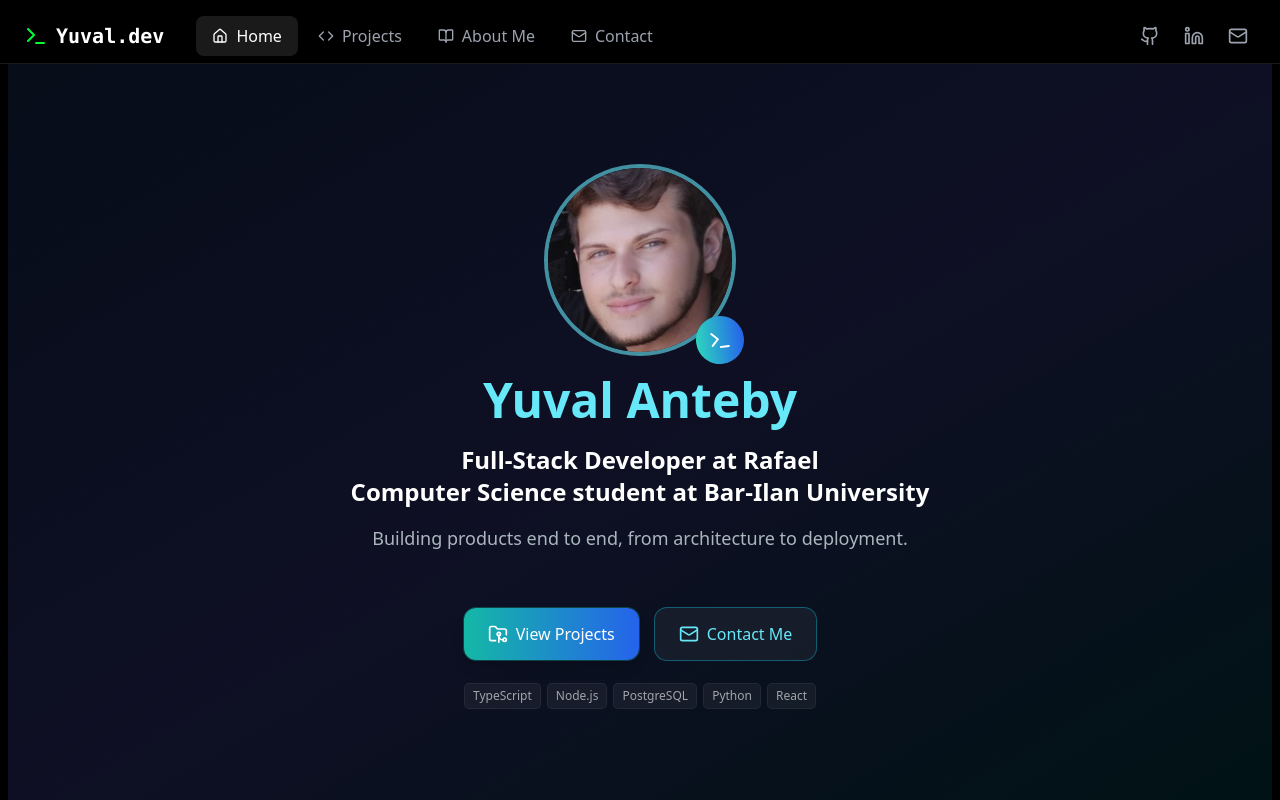
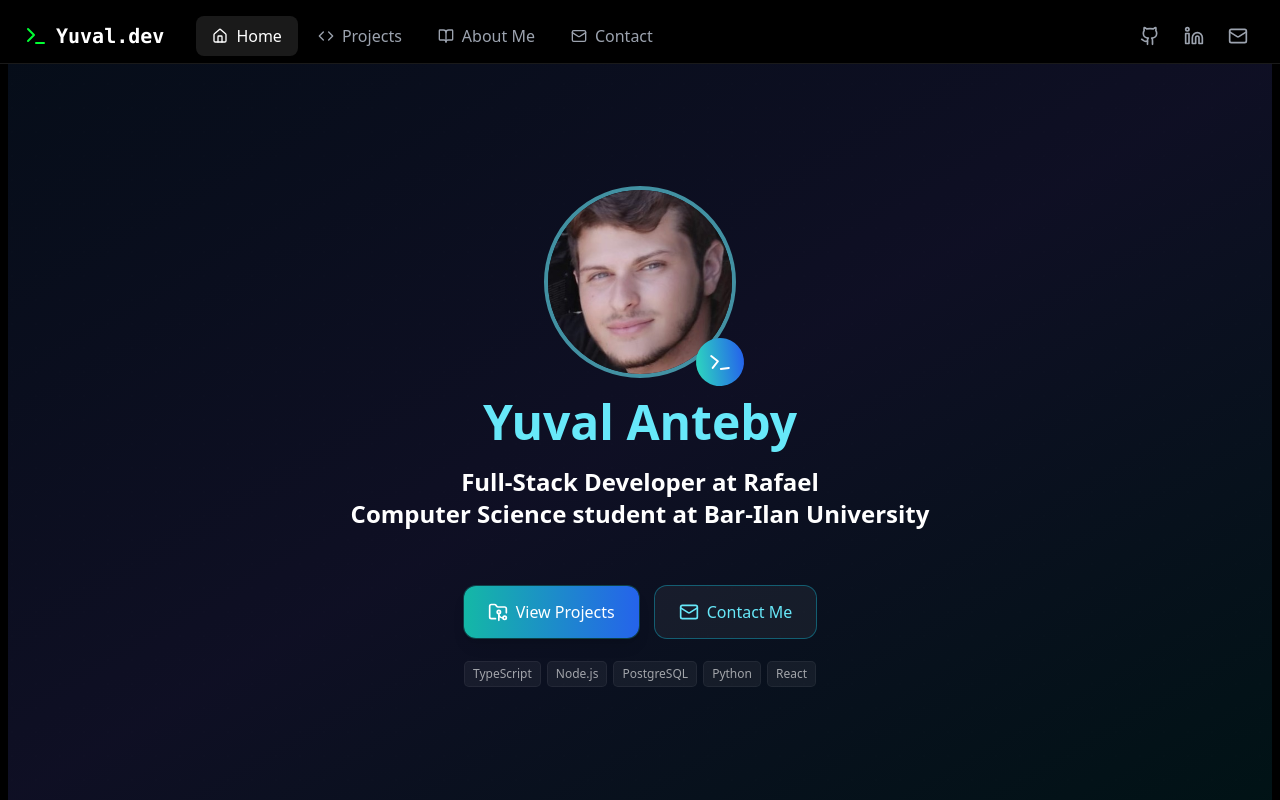
Before and after one commit to YuvalAnteby/portfolio, a React (Create React App) app: page / in a window 1280 px wide. Shown: the top 800 px of the page. Built offline with nearby package versions, Linux system fonts and the light colour scheme; no server answers.

Commit message:
chore: removed sub header in main landing section

```diff
--- a/src/pages/Main.js
+++ b/src/pages/Main.js
@@ -68,9 +68,6 @@ const Main = () => {
                                 <span key={line} className="block">{line}</span>
                             ))}
                         </h2>
-                        <p className="text-base font-normal text-cyan-50/70 md:text-lg">
-                            Building products end to end, from architecture to deployment.
-                        </p>
                     </div>
                 </div>
 
```
